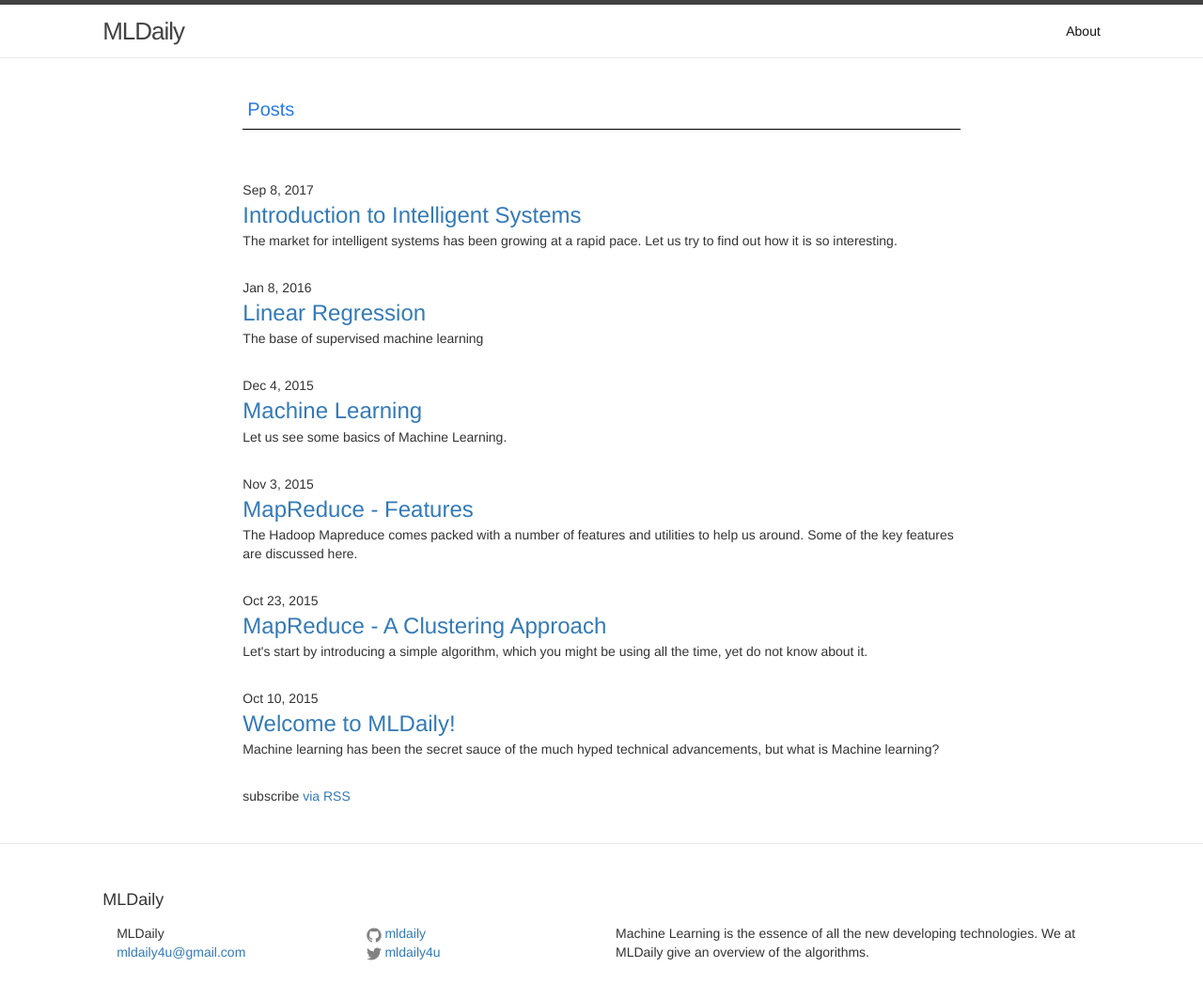
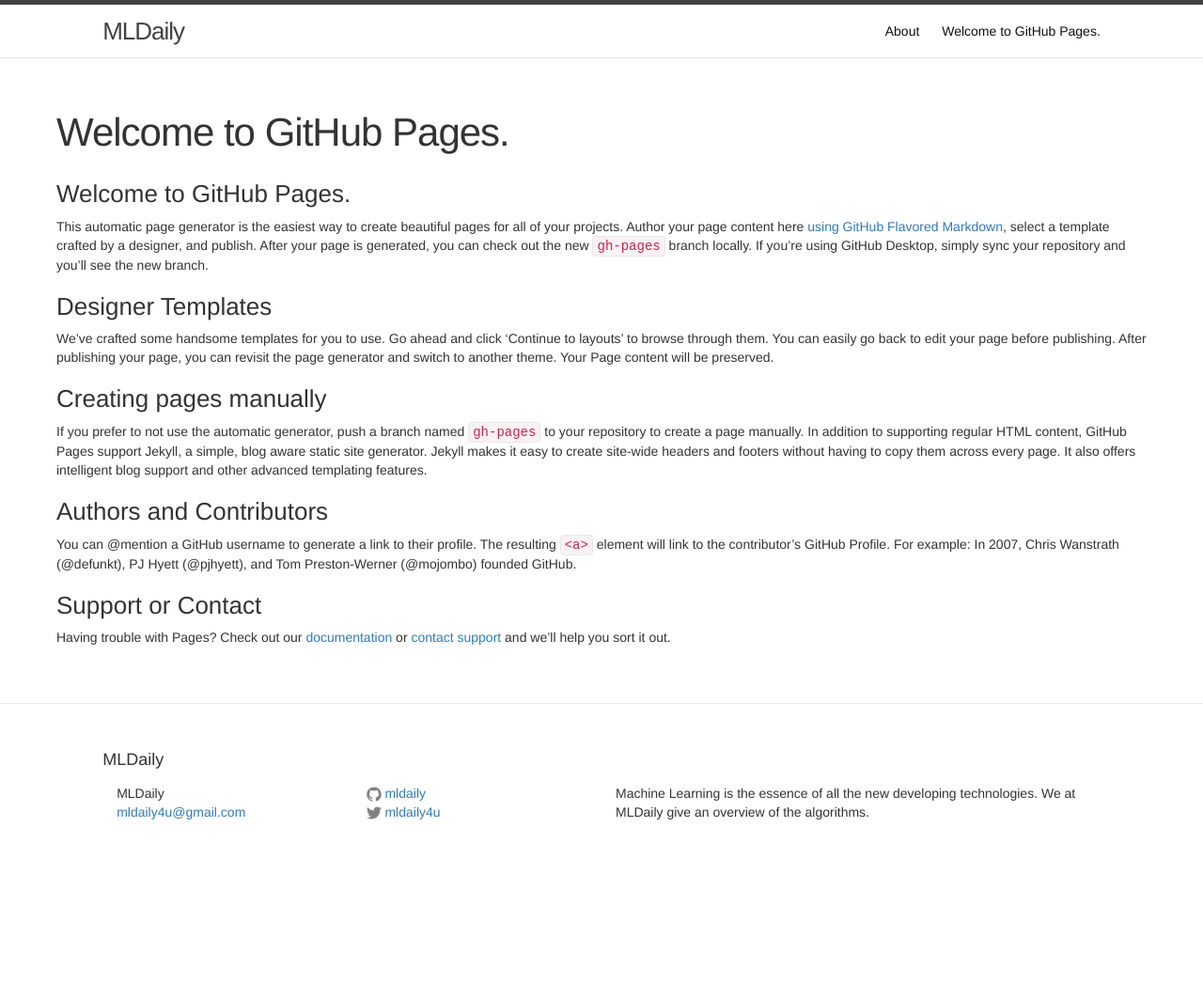
Before and after one commit to MLDaily/MLDaily.github.io, a Jekyll site: the page built from index.md, in a window 1280 px wide. Shown: the whole page at 94% size. Built offline with Jekyll 4.4.1, drawn with Linux system fonts in a browser that asks for light colours; our own code applies the rules of GitHub Pages for plain Markdown files; after the commit the page ends 914 px from its top, so only the background shows below that.

Commit message:
Set theme jekyll-theme-minimal and migrate Page Generator content

```diff
--- a/_config.yml
+++ b/_config.yml
@@ -10,3 +10,7 @@
 comments: true
 # Build settings
 markdown: kramdown
+
+google_analytics:
+show_downloads: true
+theme: jekyll-theme-minimal
--- a/index.html
+++ /dev/null
@@ -1,25 +0,0 @@
----
-layout: default
----
-<div class="home">
-<div class="row">
-<div class='col-md-8 col-md-offset-2'>
-
-  <h1 class="page-heading title-post-page">Posts</h1><br><br>
-
-  <ul class="post-list">
-    {% for post in site.posts %}
-      <li>
-        <span class="post-date">{{ post.date | date: "%b %-d, %Y" }}</span>
-        <a class="post-link" href="{{ post.url | prepend: site.baseurl }}">{{ post.title }}</a>
-        <!-- <br> -->
-        {{ post.excerpt }}
-        </li>
-    {% endfor %}
-  </ul>
-
-  <p class="rss-subscribe">subscribe <a href="{{ "/feed.xml" | prepend: site.baseurl }}">via RSS</a></p>
-
-</div>
-</div>
-</div>
--- /dev/null
+++ b/index.md
@@ -0,0 +1,14 @@
+### Welcome to GitHub Pages.
+This automatic page generator is the easiest way to create beautiful pages for all of your projects. Author your page content here [using GitHub Flavored Markdown](https://guides.github.com/features/mastering-markdown/), select a template crafted by a designer, and publish. After your page is generated, you can check out the new `gh-pages` branch locally. If you’re using GitHub Desktop, simply sync your repository and you’ll see the new branch.
+
+### Designer Templates
+We’ve crafted some handsome templates for you to use. Go ahead and click 'Continue to layouts' to browse through them. You can easily go back to edit your page before publishing. After publishing your page, you can revisit the page generator and switch to another theme. Your Page content will be preserved.
+
+### Creating pages manually
+If you prefer to not use the automatic generator, push a branch named `gh-pages` to your repository to create a page manually. In addition to supporting regular HTML content, GitHub Pages support Jekyll, a simple, blog aware static site generator. Jekyll makes it easy to create site-wide headers and footers without having to copy them across every page. It also offers intelligent blog support and other advanced templating features.
+
+### Authors and Contributors
+You can @mention a GitHub username to generate a link to their profile. The resulting `<a>` element will link to the contributor’s GitHub Profile. For example: In 2007, Chris Wanstrath (@defunkt), PJ Hyett (@pjhyett), and Tom Preston-Werner (@mojombo) founded GitHub.
+
+### Support or Contact
+Having trouble with Pages? Check out our [documentation](https://help.github.com/pages) or [contact support](https://github.com/contact) and we’ll help you sort it out.
```
Also changed, not shown: params.json (deleted, +0 -6 lines).
